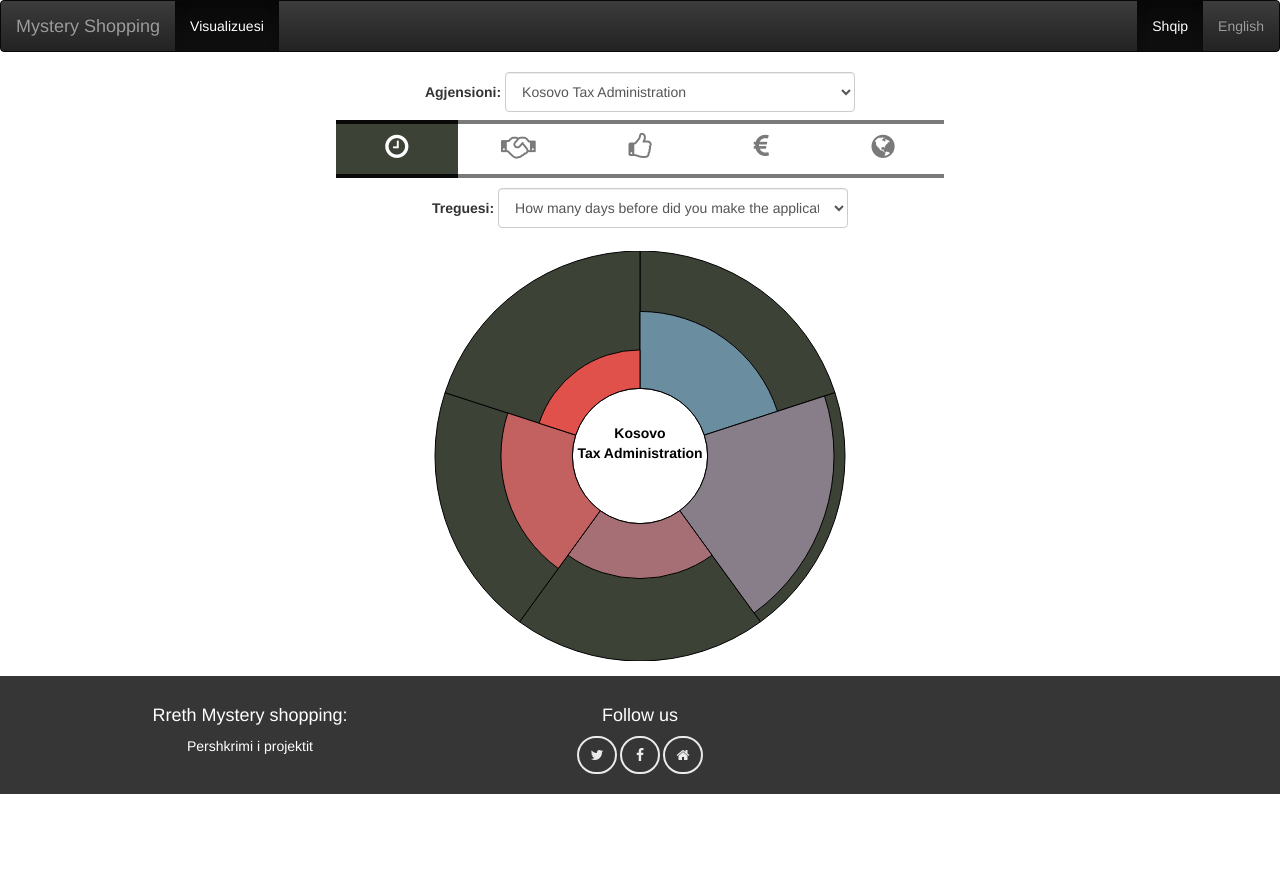
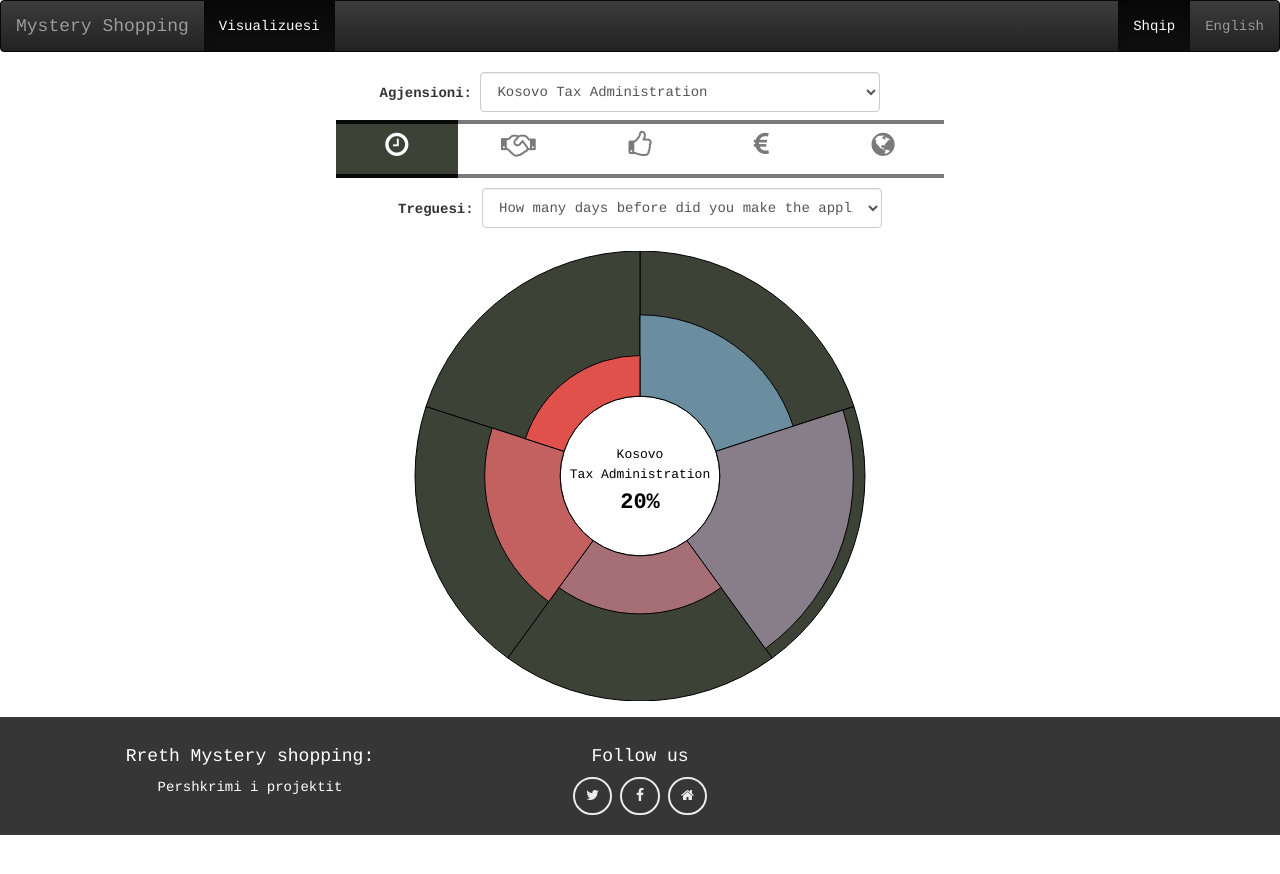
Before and after one commit to assemblio/mystery-shopping, a Jekyll site: the page built from sq/index.html, in a window 1280 px wide. Shown: the top 874 px of the page. Built offline with Jekyll 4.4.1, drawn with Linux system fonts in a browser that asks for light colours; nearby versions of some CDN libraries.

Commit message:
changed the font family and styling changes

```diff
--- a/_includes/sections.html
+++ b/_includes/sections.html
@@ -6,7 +6,11 @@
         <label for="service-select">Agjensioni: </label>
         {% endif %}
         <div class="form-group">
+            {% if page.language == "albanian" %}
+            <select id="service-select" class="form-control select" style="margin-right: 20px;">
+                {% else %}
             <select id="service-select" class="form-control select">
+            {% endif %}
                 {% if page.language == "english" %}
                 <option value="Kosovo Tax Administration">Kosovo Tax Administration</option>
                 {% else %}
--- a/static/css/radio-buttons-style.css
+++ b/static/css/radio-buttons-style.css
@@ -132,8 +132,12 @@
         margin-bottom: -17px !important;
     }
 
+    #service-select {
+        margin-right: -20px;
+    }
+
     .select {
-        width: 350px !important;
+        width: 400px !important;
     }
 
     .tabs i {
--- a/static/css/style.css
+++ b/static/css/style.css
@@ -1,3 +1,7 @@
+body {
+    font-family: ‘Courier New’, Courier, monospace;
+}
+
 .service-form label {
     margin-top: -15px;
 
@@ -5,7 +9,7 @@
 
 .axis path,
 .axis line {
-    fill: none;
+    fill: #000;
     stroke: #000;
     shape-rendering: crispEdges;
 }
@@ -15,14 +19,15 @@
 }
 
 .solidArc:hover {
-    fill: orangered;
+    fill: orange;
 }
 
+
 .solidArc {
-    -moz-transition: all 0.3s;
-    -o-transition: all 0.3s;
-    -webkit-transition: all 0.3s;
-    transition: all 0.3s;
+    -moz-transition: all 0.5s;
+    -o-transition: all 0.5s;
+    -webkit-transition: all 0.5s;
+    transition: all 0.5s;
 }
 
 .x.axis path {
@@ -39,9 +44,11 @@
     line-height: 1;
     font-weight: bold;
     padding: 12px;
-    background: rgba(0, 0, 0, 0.8);
+    background: rgba(0, 0, 0, 1);
     color: #fff;
     border-radius: 2px;
+    font-size: 13px;
+    font-weight: lighter;
 }
 
 /* Creates a small triangle extender for the tooltip */
@@ -51,7 +58,7 @@
     font-size: 10px;
     width: 100%;
     line-height: 1;
-    color: rgba(0, 0, 0, 0.8);
+    color: rgba(0, 0, 0, 1);
     content: "\25BC";
     position: absolute;
     text-align: center;
--- a/static/js/draw.js
+++ b/static/js/draw.js
@@ -56,9 +56,15 @@
     });
 
     var width = 500,
-        height = 410,
-        radius = Math.min(width, height) / 2,
-        innerRadius = 0.33 * radius;
+        height = 450;
+
+    if (window.screen.width < 480) {
+        width = 350;
+        height = 280;
+    }
+
+    var radius = Math.min(width, height) / 2,
+        innerRadius = 0.355 * radius;
 
     var pie = d3.layout.pie()
         .sort(null)
@@ -124,8 +130,10 @@
             return a + b.weight;
         }, 0);
 
-    var fulltext = "Kosovo Tax Administration";
-	addDescriptionToAsterChart(fulltext, svg);
+    var fulltext = "Kosovo Tax Administration 20%";
+    if (window.screen.width > 480) {
+        addDescriptionToAsterChart(fulltext, svg);
+    }
 }
 
 // Adds description in the middle of the aster chart and regulates the size of text.
@@ -136,8 +144,8 @@
 		2: 2,
 		3: 22,
 		4: 42,
-		5: 62,
-	}
+		5: 62
+	};
 	var a = "";
 	if (fulltext.length > 11){
 		a = fulltext.match(/.{6}\S*|.*/g);
@@ -167,18 +175,19 @@
 		if (entry.match(r)){
 			var text = svg.append("svg:text")
 			.attr("class", "aster-score")
-			.attr("dy", json_position[index])
+			.attr("dy", json_position[index] + 10)
 			.attr("text-anchor", "middle")
-			.style("font-size", "14px")
+			.style("font-size", "22px")
 			// .style("fill", "red")
-			.style("font-weight", "bold")
+			.style("font-weight", "bolder")
 			.text(entry);
 		} else {
 			svg.append("svg:text")
-			.style("font-size", "14px")
+			.style("font-size", "13px")
 			.attr("class", "aster-score")
 			.attr("dy", json_position[index])
 			.attr("text-anchor", "middle")
+                .style("font-weight", "lighter")
 			.text(entry);
 		}
 		index = index + 1;
```
